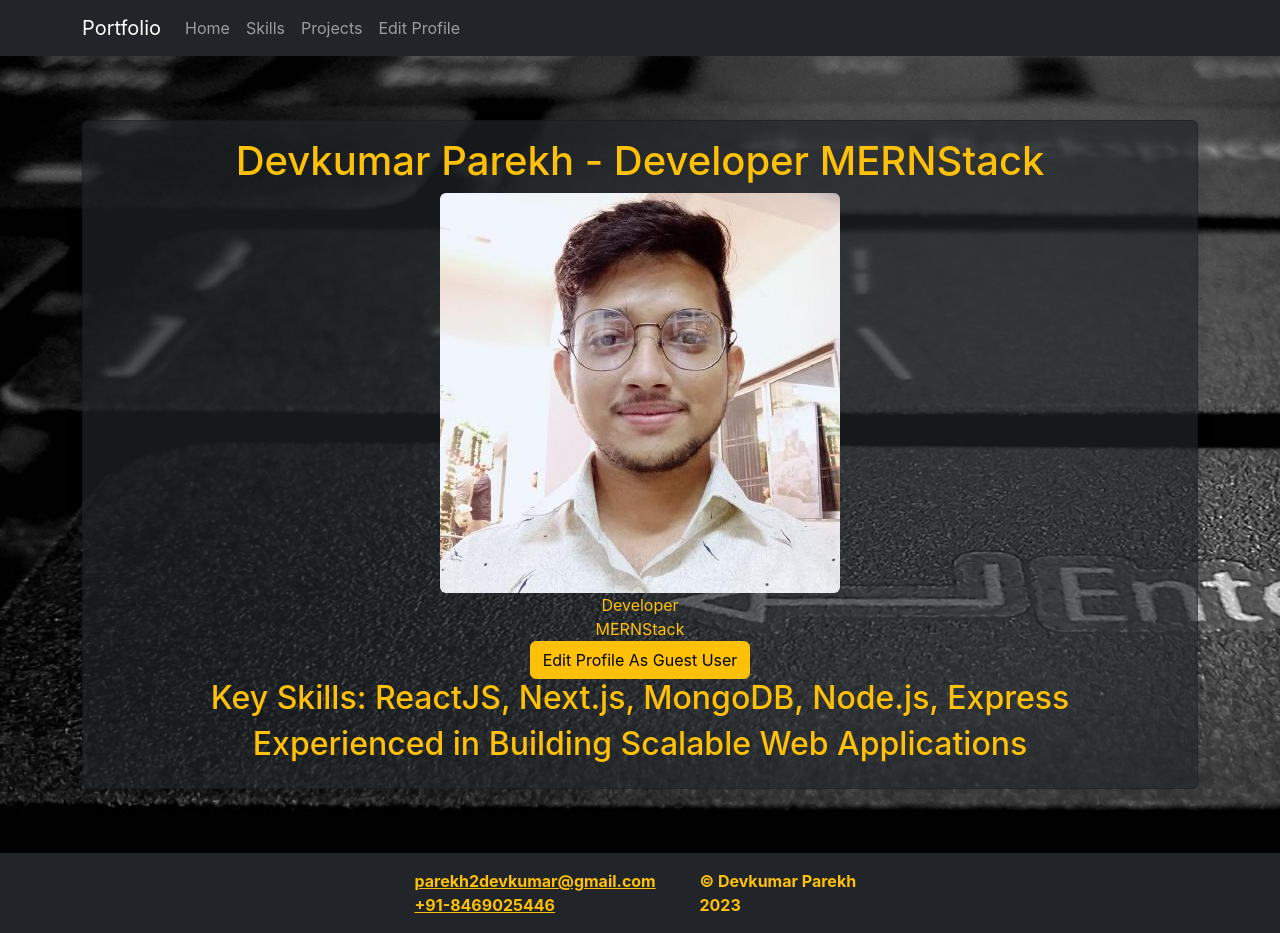
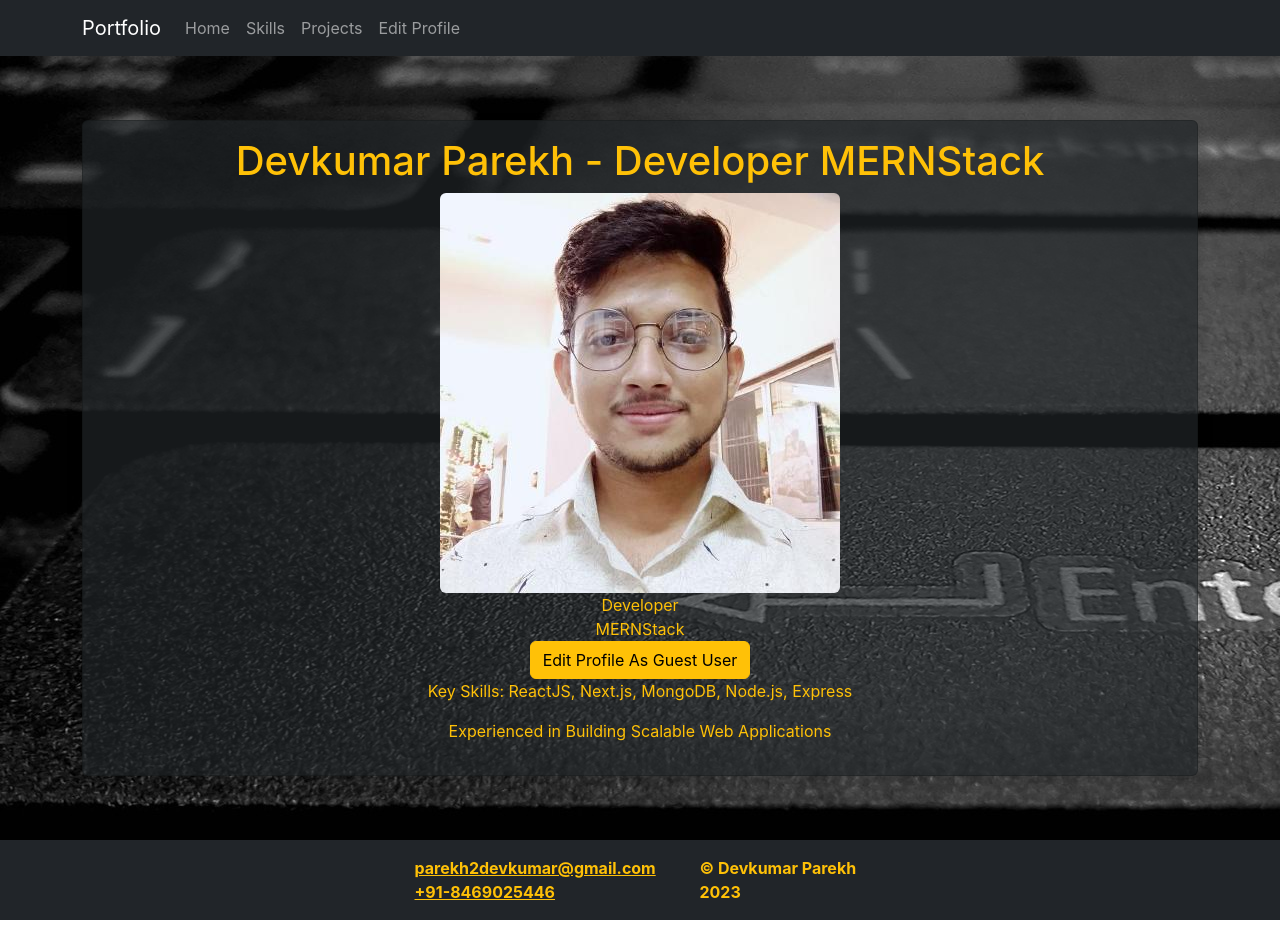
Before and after one commit to Devkumar-parekh/DevkumarPortfolio, a React (Create React App) app: page / in a window 1280 px wide. Built offline with nearby package versions, Linux system fonts and the light colour scheme.

Commit message:
home page label changes

```diff
--- a/src/pages/Home.js
+++ b/src/pages/Home.js
@@ -67,10 +67,8 @@ const Home = () => {
                   <Link to="/editProfile" className="btn btn-warning">
                     Edit Profile As Guest User
                   </Link>
-                  <h2>
-                    Key Skills: ReactJS, Next.js, MongoDB, Node.js, Express
-                  </h2>
-                  <h2>Experienced in Building Scalable Web Applications</h2>
+                  <p>Key Skills: ReactJS, Next.js, MongoDB, Node.js, Express</p>
+                  <p>Experienced in Building Scalable Web Applications</p>
                 </div>
               </div>
             </div>
```
